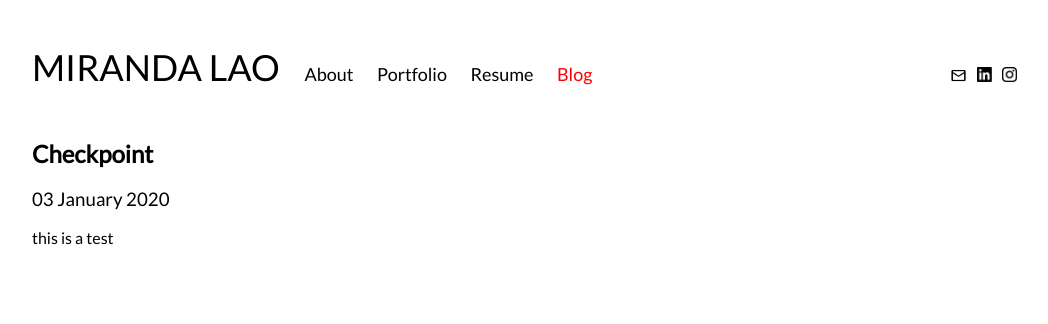
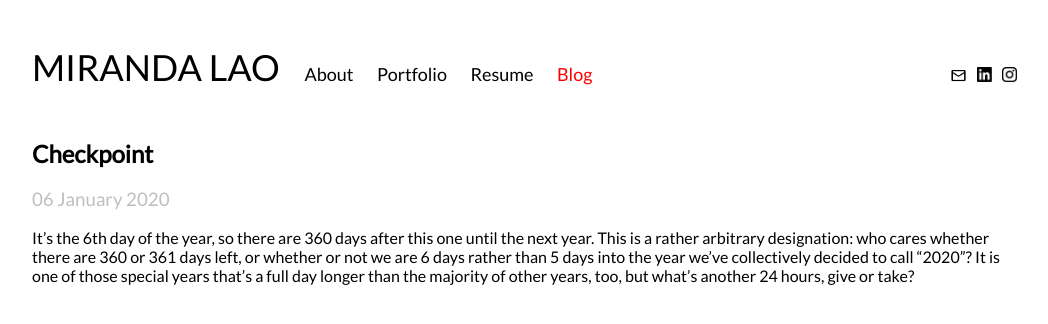
Before and after one commit to acedmonkeys/acedmonkeys.github.io, a Jekyll site: the page built from blog.html, in a window 1280 px wide. Shown: the top 324 px of the page, without its empty margins (118-1166 px from the left). Built offline with Jekyll 4.4.1, drawn with Linux system fonts in a browser that asks for light colours.

Commit message:
subtitle font color changes

```diff
--- a/_layouts/post.html
+++ b/_layouts/post.html
@@ -2,7 +2,7 @@
 layout: default
 ---
 <h1>{{ page.title }}</h1>
-<h2 class="lightfont">{{ page.subtitle }}</h2>
-<h3 class="lightfont"> {{ page.date | date_to_long_string }} </h3>
+<h2 class="lightfont"><font color=#777777>{{ page.subtitle }}</font></h2>
+<h3 class="lightfont"><font color=#bfbfbf>{{ page.date | date_to_long_string }}</font> </h3>
 
 {{ content }}
--- /dev/null
+++ b/_posts/2020-01-06-Checkpoint.md
@@ -0,0 +1,8 @@
+---
+layout: post
+title: Checkpoint
+subtitle: looking backwards and forwards from right here, right now
+---
+It's the 6th day of the year, so there are 360 days after this one until the next year. This is a rather arbitrary designation: who cares whether there are 360 or 361 days left, or whether or not we are 6 days rather than 5 days into the year we've collectively decided to call "2020"? It is one of those special years that's a full day longer than the majority of other years, too, but what's another 24 hours, give or take?
+
+Anyhow, 360 is a rather nice number. It's factorization is 2<sup>3</sup> x 3<sup>2</sup> x 5<sup>1</sup>, giving it some aesthetic appeal: it's made up of 3 multiples of the first prime number, 2 of the second, and 1 of the third. Moreover, it's the number of degrees in a full rotation, giving the impression that it's a round sort of number-- circular in quality, without edges. Friendly, benign (that's how I feel about circles, anyway). At midnight tonight, we'll be 1/60th of the way into the year: repeat these last 6 days 60 times and the year will be over.
--- a/blog.html
+++ b/blog.html
@@ -6,7 +6,7 @@ title: Blog
   {% for post in site.posts %}
     <li>
       <h2><a href="{{ post.url }}"> {{ post.title }} </a></h2>
-      <h3 class="lightfont"> {{post.date | date_to_long_string }} </h3>
+      <h3 class="lightfont"><font color="bfbfbf">{{post.date | date_to_long_string }}</font></h3>
       <p> {{ post.excerpt }} </p>
     </li>
   {% endfor %}
--- a/index.html
+++ b/index.html
@@ -5,8 +5,8 @@ title: Home
 <div class="left_column">
   {% for post in site.posts limit: 1 %}
     <h1> {{ post.title }}</h1>
-    <h2 class="lightfont"> {{ post.subtitle }}</h2>
-    <h3 class="lightfont"> {{ post.date | date_to_long_string }}</h3>
+    <h2 class="lightfont"><font color="777777">{{ post.subtitle }}</font></h2>
+    <h3 class="lightfont"><font color="bfbfbf">{{ post.date | date_to_long_string }}</font></h3>
     {{ post.content }}
   {% endfor %}
 
```
Also changed, not shown: _posts/2020-01-03-Checkpoint.md (deleted, +0 -7 lines).
